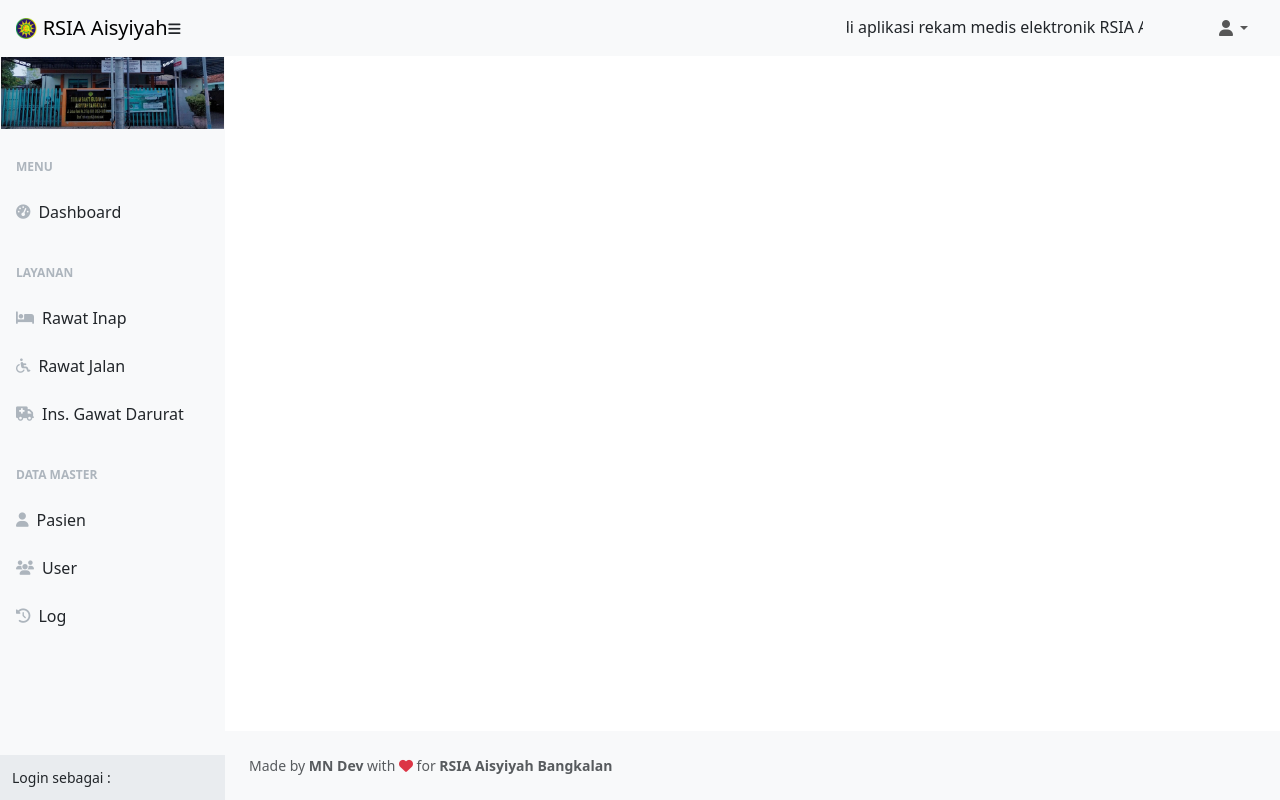
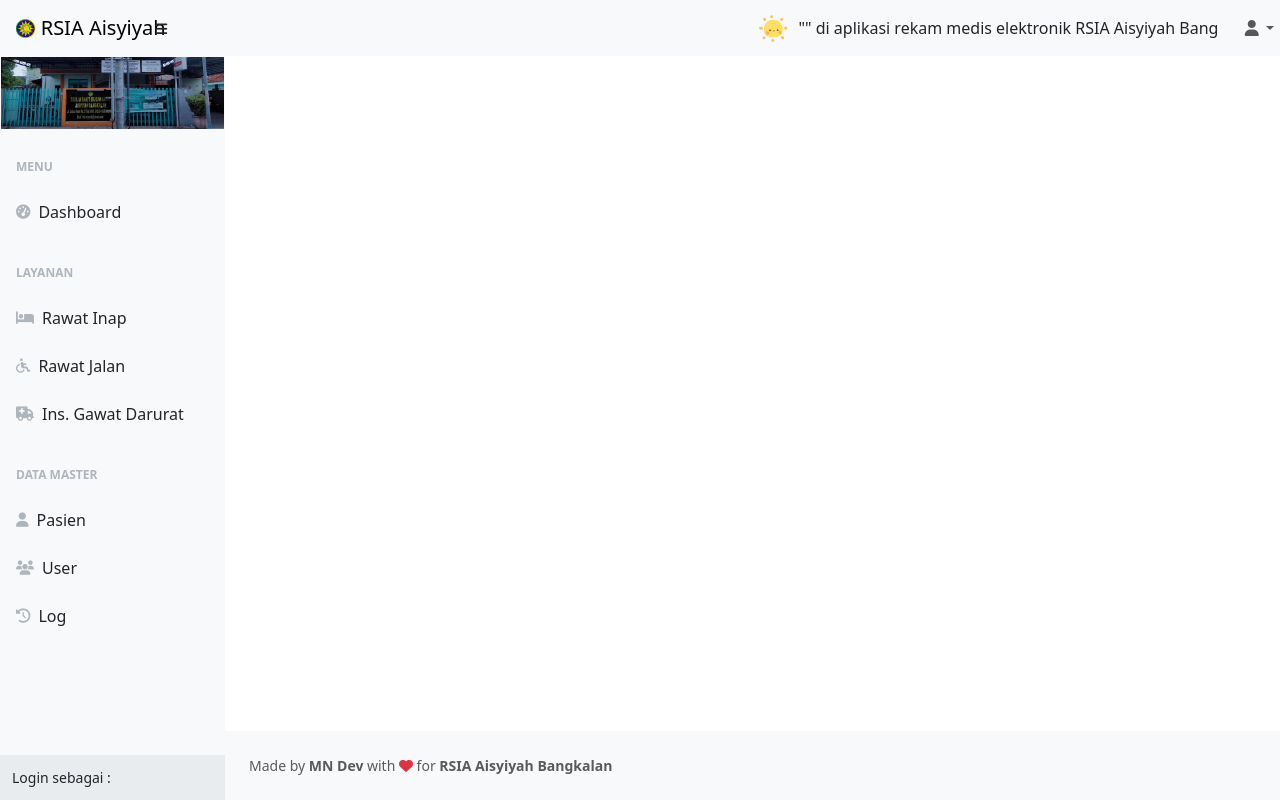
Before and after one commit to mohammn/rsiaaisyiyah, a CodeIgniter 4 app: the page made by app/Views/template.php in a window 1280 px wide. Run offline with PHP 8.4 and a stand-in for CodeIgniter, Linux system fonts and the light colour scheme; the template is opened without the code that fills it, so the values that code supplies are empty; some libraries are stand-ins or nearby versions; grey boxes are pictures that could not be loaded.

Commit message:
pembaruan gambar

```diff
--- a/app/Views/template.php
+++ b/app/Views/template.php
@@ -25,13 +25,25 @@
     <script type="text/javascript" charset="utf8" src="https://cdn.datatables.net/2.3.4/js/dataTables.js"></script>
     <script type="text/javascript" charset="utf8" src="https://cdn.datatables.net/2.3.4/js/dataTables.bootstrap5.js"></script>
     <style>
+        /* Container Utama yang membungkus Gambar + Teks */
+        .marquee-wrapper {
+            display: flex;
+            align-items: center;
+            width: 45%;
+            /* Menggantikan fungsi width 30% + margin Anda agar pas di navbar */
+            margin-left: auto;
+            /* Otomatis menggeser seluruh komponen ke kanan navbar */
+            overflow: hidden;
+        }
+
+        /* Container khusus teks berjalan */
         .running-text-container {
-            width: 30%;
+            flex-grow: 1;
+            /* Mengisi sisa ruang di sebelah kanan gambar */
             overflow: hidden;
             white-space: nowrap;
             box-sizing: border-box;
             padding: 5px;
-            margin-left: 65%;
         }
 
         .running-text {
@@ -40,6 +52,7 @@
             animation: marquee 17s linear infinite;
         }
 
+        /* Animasi Marquee (Pastikan ini sudah ada di CSS Anda) */
         @keyframes marquee {
             0% {
                 transform: translate(0, 0);
@@ -187,11 +200,19 @@
         <div class="d-none d-md-inline-block form-inline ms-auto me-0 me-md-3 my-2 my-md-0">
         </div>
         <div class="d-none d-md-inline-block form-inline ms-auto me-0 me-md-3 my-2 my-md-0">
-            <div class="running-text-container">
-                <div class="running-text">
-                    <img src="<?= base_url() ?>public/assets/img/gif/pokemon.gif" alt="run" style="width:5%;"> Selamat datang "<?= session()->get('nama') ?>" di aplikasi rekam medis elektronik RSIA Aisyiyah Bangkalan. Jl. Letnan Ramli No.21, Rw. 02, Keraton, Bangkalan.
+
+            <div class="marquee-wrapper">
+                <div class="me-2 flex-shrink-0">
+                    <img src="<?= base_url() ?>public/assets/img/gif/sun.gif" alt="run" style="width: 35px; height: auto;">
+                </div>
+
+                <div class="running-text-container">
+                    <div class="running-text">
+                        Selamat datang "<?= session()->get('nama') ?>" di aplikasi rekam medis elektronik RSIA Aisyiyah Bangkalan. Jl. Letnan Ramli No.21, Rw. 02, Keraton, Bangkalan.
+                    </div>
                 </div>
             </div>
+
         </div>
         <!-- Navbar-->
         <ul class="navbar-nav ms-auto ms-md-0 me-3 me-lg-4">
```
Also changed, not shown: public/assets/img/gif/sun.gif (added).
